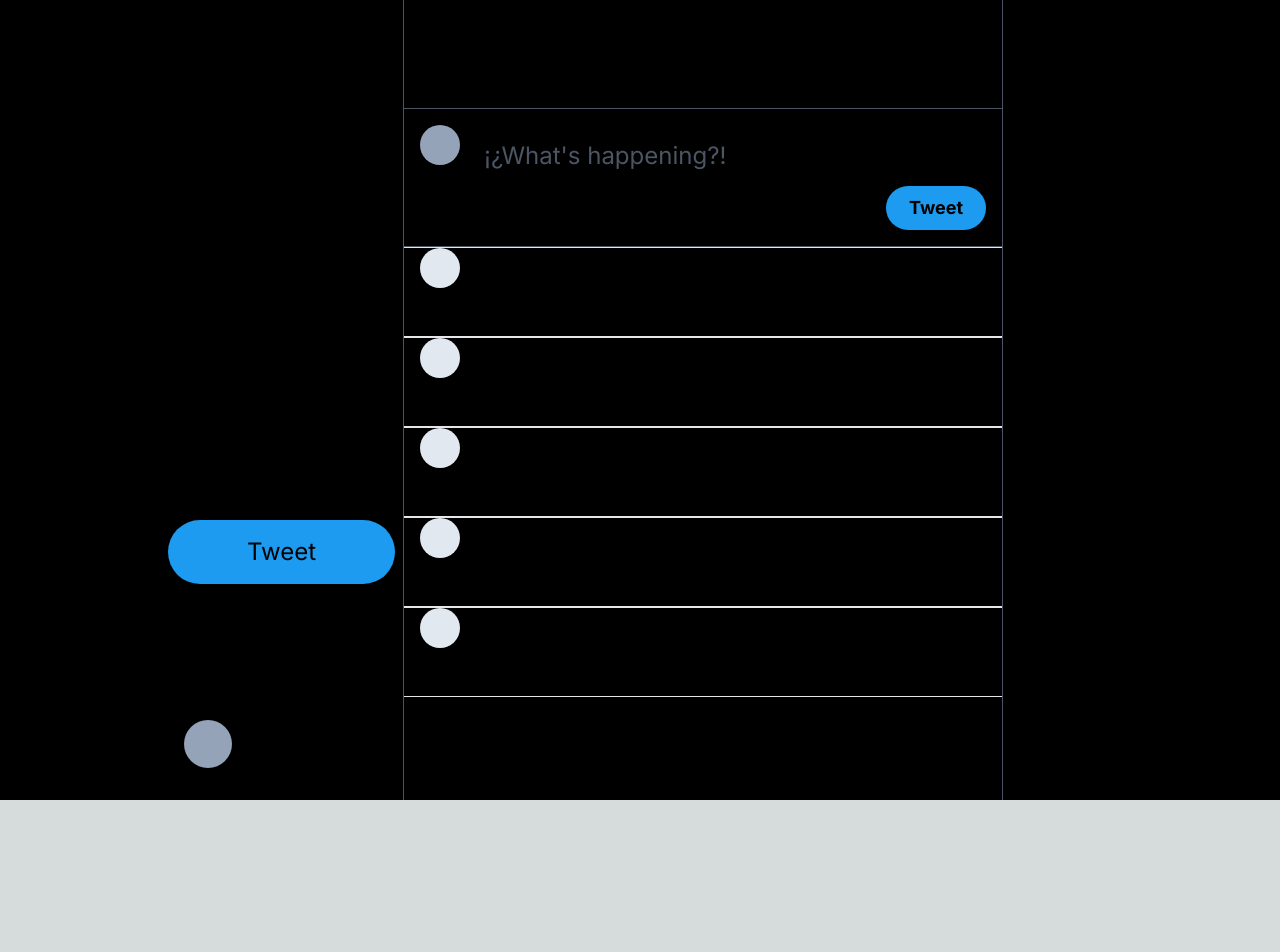
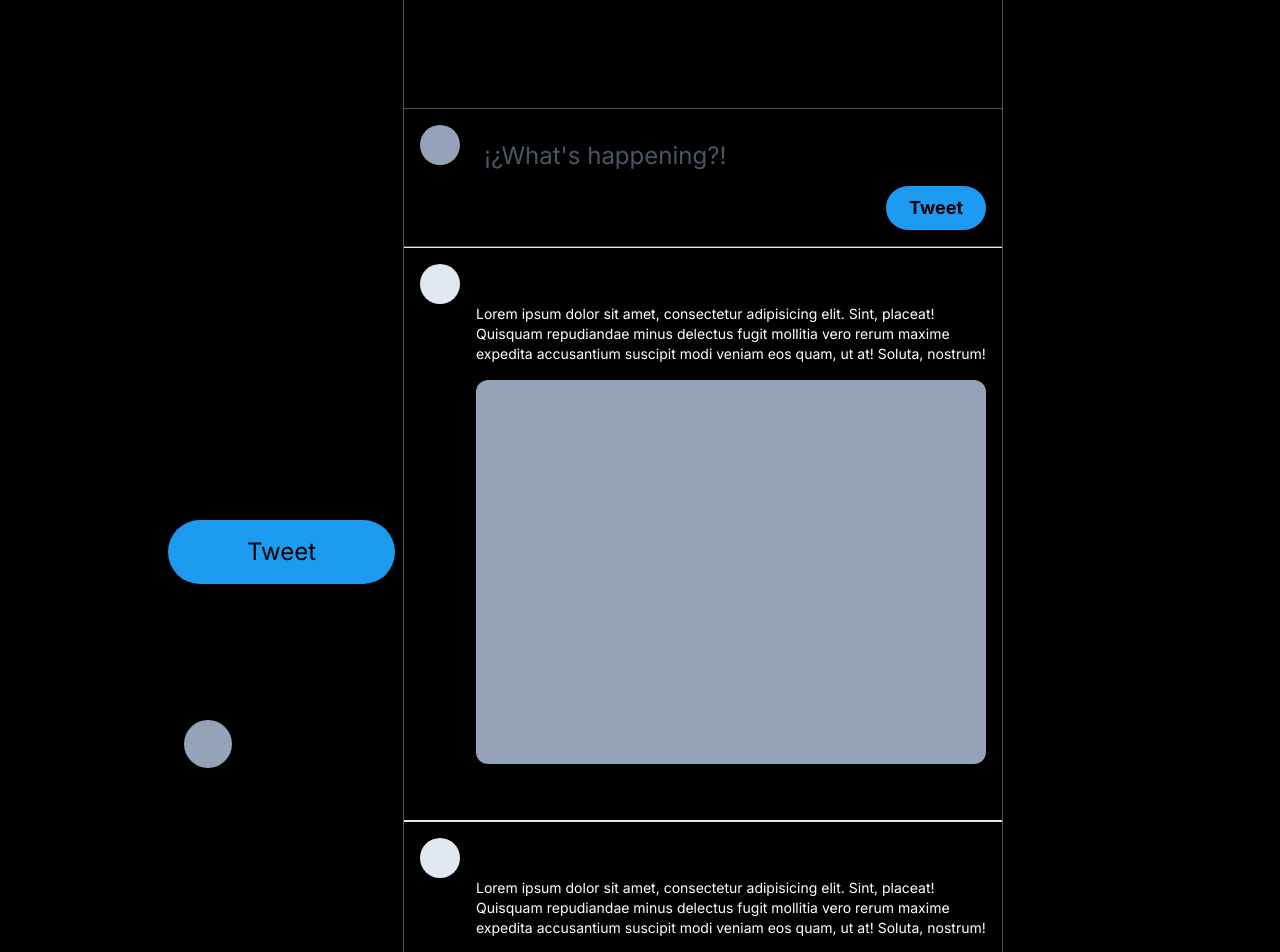
Before and after one commit to ClaudioRodHer/twitters-clone, a Next.js app in the folder twitters-clone/: page / in a window 1280 px wide. Shown: the top 952 px of the page. Before the commit the page ends 800 px from the top, so only its background shows below. Built offline with nearby package versions, Linux system fonts and the light colour scheme.

Commit message:
plantilla post

```diff
--- a/twitters-clone/src/app/page.tsx
+++ b/twitters-clone/src/app/page.tsx
@@ -20,7 +20,7 @@
             <div className="flex flex-col w-full h-full">
               {/*caja de texto para tweet*/}
               <input type="text" name="" id="" placeholder="¡¿What's happening?!"
-              className="w-full h-full bg-transparent outline-none border-none
+                className="w-full h-full bg-transparent outline-none border-none
               border-b-[0.5px] border-gray-600 p-4
               text-2xl placeholder:text-gray-600"/>
 
@@ -42,23 +42,37 @@
           <div className="flex flex-col">
             {
               /**hace el loop para poder hacer la repeticion ede los divs */
-              Array.from({length:5}).map((_,i)=>(
-                <div key={i} className="border-t-[0.5px] px-4 border-b-[0.5px] flex space-x-4">
+              Array.from({ length: 5 }).map((_, i) => (
+                <div key={i} className="border-t-[0.5px] px-4 border-b-[0.5px] flex space-x-4 py-4">
                   <div>
                     <div className="w-10 h-10 bg-slate-200 rounded-full"></div>
                   </div>
 
-                  <div>
-                    <div>
+                  <div className="flex flex-col space-y-4 ">
+                    <div className="flex items-center space-x-1">
                       <div>Claudio_Rod</div>
                       <div>@claudiorod</div>
                       <div>
-                        <BsDot/>
+                        <BsDot />
                       </div>
                       <div>1 hour</div>
                     </div>
-                    <div></div>
-                    <div></div>
+                    <div className="text-white text-sm">
+                      Lorem ipsum dolor sit amet, consectetur adipisicing elit. Sint, placeat! Quisquam repudiandae minus delectus fugit mollitia vero rerum maxime expedita accusantium suscipit modi veniam eos quam, ut at! Soluta, nostrum!
+                    </div>
+                    <div className="bg-slate-400 aspect-square w-full h-96 rounded-xl">
+
+                    </div>
+
+                    <div className="flex items-center space-x-2 w-full">
+                      <div>C</div>
+                      <div>R</div>
+                      <div>L</div>
+                      <div>S</div>
+                      <div>SH</div>
+                    </div>
+
+
                   </div>
                 </div>
               ))
```
